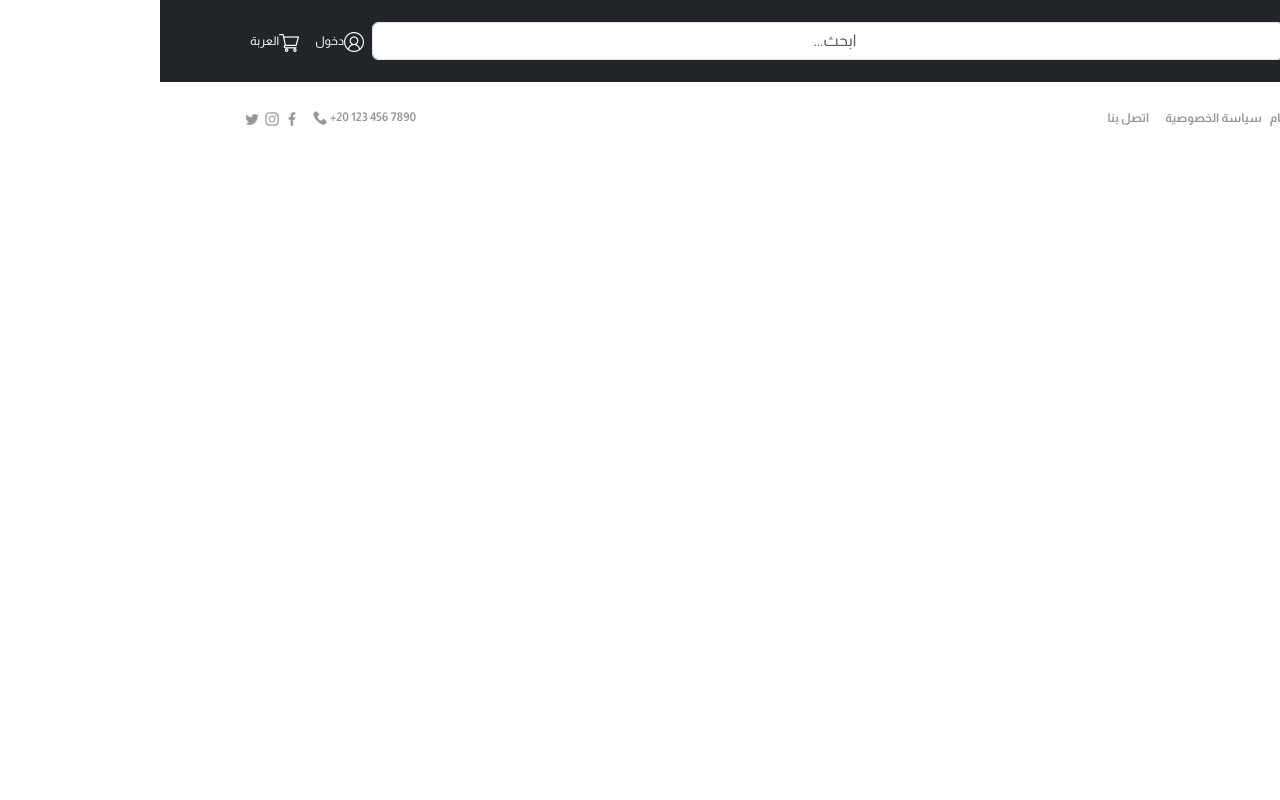
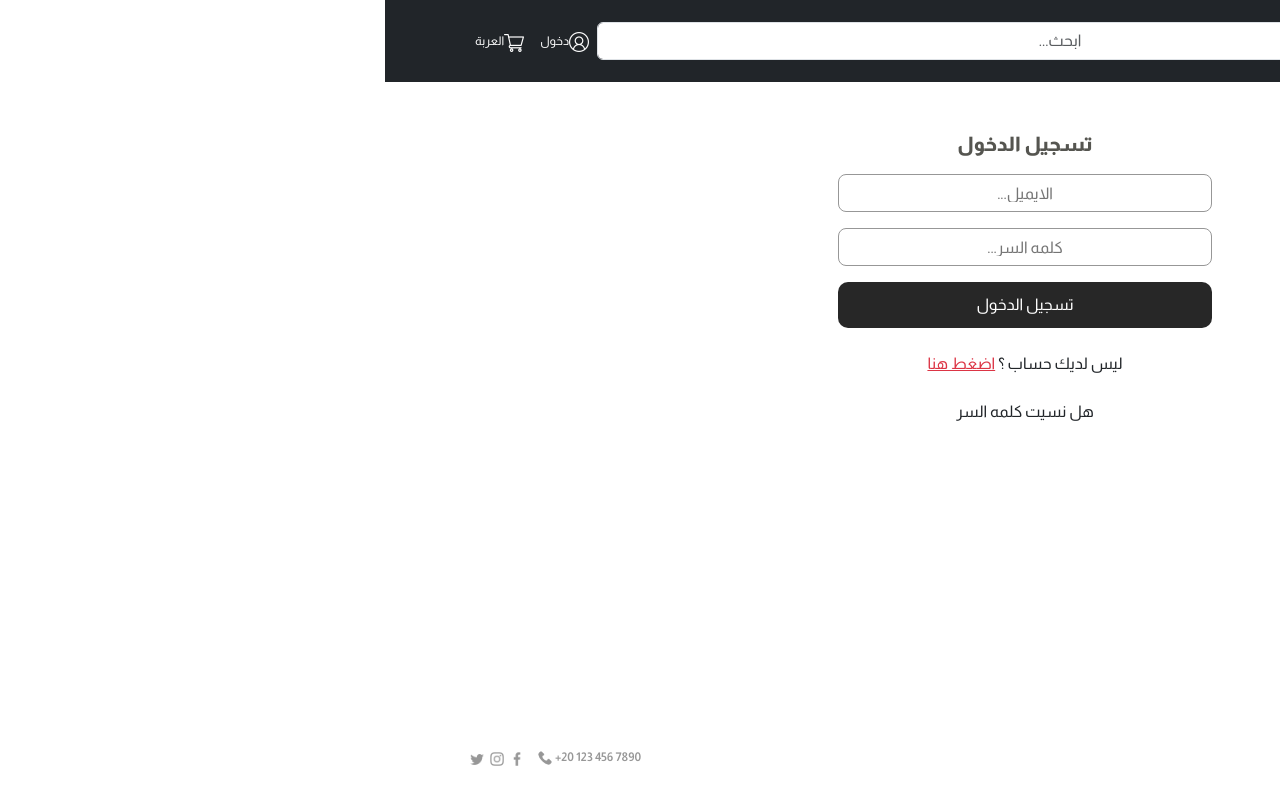
Before and after one commit to mohamedtarekdev/react-ecommerce, a React (Vite) app: page /login in a window 1280 px wide. Built offline with nearby package versions, Linux system fonts and the light colour scheme.

Commit message:
Add Login page and integrate routing in App component

```diff
--- a/src/App.jsx
+++ b/src/App.jsx
@@ -3,6 +3,7 @@
 import Home from './pages/Home';
 import Footer from './sections/Footer';
 import MainNavbar from './components/MainNavbar';
+import Login from './pages/Login';
 
 function App() {
     return (
@@ -11,6 +12,7 @@
                 <MainNavbar />
                 <Routes>
                     <Route index element={<Home />} />
+                    <Route path="/login" element={<Login />} />
                 </Routes>
                 <Footer />
             </BrowserRouter>
--- a/src/index.css
+++ b/src/index.css
@@ -367,15 +367,15 @@
 
 .user-input {
     box-sizing: border-box;
-    height: 37px;
-    width: 375px;
+    height: 38px;
+    width: 374px;
     border: 1px solid #979797;
     border-radius: 8px;
 }
 .title-login {
     color: #555550;
     font-family: Almarai;
-    font-size: 21px;
+    font-size: 20px;
     font-weight: 800;
     letter-spacing: 0;
     line-height: 28px;
@@ -384,7 +384,7 @@
 .btn-login {
     height: 46px;
     width: 374px;
-    border-radius: 9px;
+    border-radius: 10px;
     border: none;
     color: white;
     background-color: #272727;
--- /dev/null
+++ b/src/pages/Login.jsx
@@ -0,0 +1,36 @@
+import React from 'react';
+import { Col, Container, Row } from 'react-bootstrap';
+
+const Login = () => {
+    return (
+        <Container style={{ minHeight: '80vh' }}>
+            <Row className="py-5 d-flex justify-content-center">
+                <Col sm="12" className="d-flex flex-column ">
+                    <label className="mx-auto title-login">تسجيل الدخول</label>
+                    <input
+                        placeholder="الايميل..."
+                        type="email"
+                        className="user-input my-3 text-center mx-auto"
+                    />
+                    <input
+                        placeholder="كلمه السر..."
+                        type="password"
+                        className="user-input text-center mx-auto"
+                    />
+                    <button className="btn-login mx-auto mt-3">
+                        تسجيل الدخول
+                    </button>
+                    <label className="mx-auto my-4">
+                        ليس لديك حساب ؟{' '}
+                        <a href="/" className="text-danger">
+                            اضغط هنا
+                        </a>
+                    </label>
+                    <label className="mx-auto">هل نسيت كلمه السر</label>
+                </Col>
+            </Row>
+        </Container>
+    );
+};
+
+export default Login;
```
